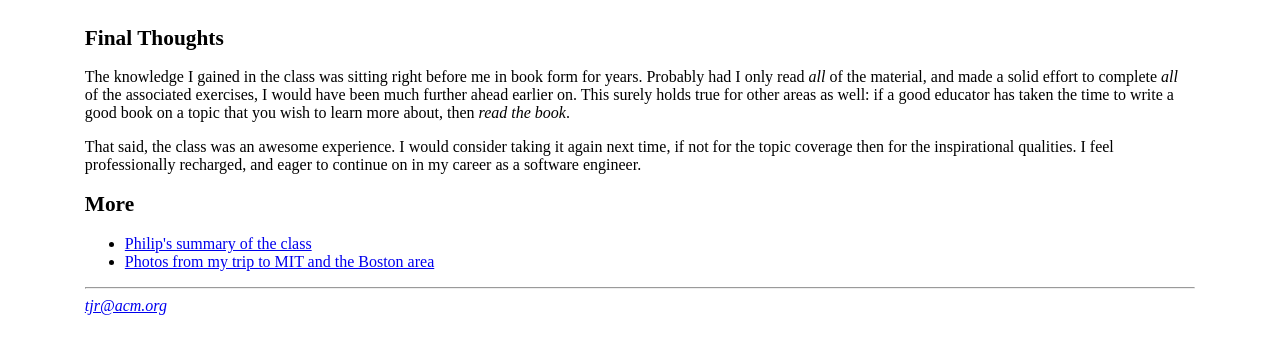
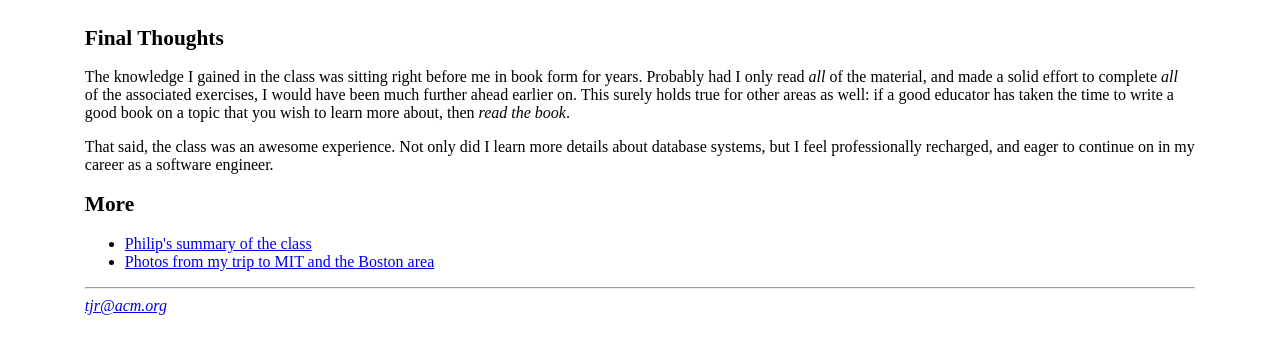
Before and after one commit to tjr/tjr.github.com, a Jekyll site: the page writing/what-i-learned-at-mit.html, which Jekyll copies as it is, in a window 1280 px wide and 900 px high, scrolled down 1156 px, cut to the strip 561-900 px from the top of the window. Built offline with Jekyll 4.4.1, drawn with Linux system fonts in a browser that asks for light colours.

Commit message:
added more text

```diff
--- a/writing/what-i-learned-at-mit.html
+++ b/writing/what-i-learned-at-mit.html
@@ -205,10 +205,9 @@ has taken the time to write a good book on a topic that you wish to
 learn more about, then <i>read the book</i>.
 
 <p>
-That said, the class was an awesome experience. I would consider
-taking it again next time, if not for the topic coverage then for the
-inspirational qualities. I feel professionally recharged, and eager to
-continue on in my career as a software engineer.
+That said, the class was an awesome experience. Not only did I learn more
+details about database systems, but I feel professionally recharged, and
+eager to continue on in my career as a software engineer.
 
 <h2>More</h2>
 <ul>
```
